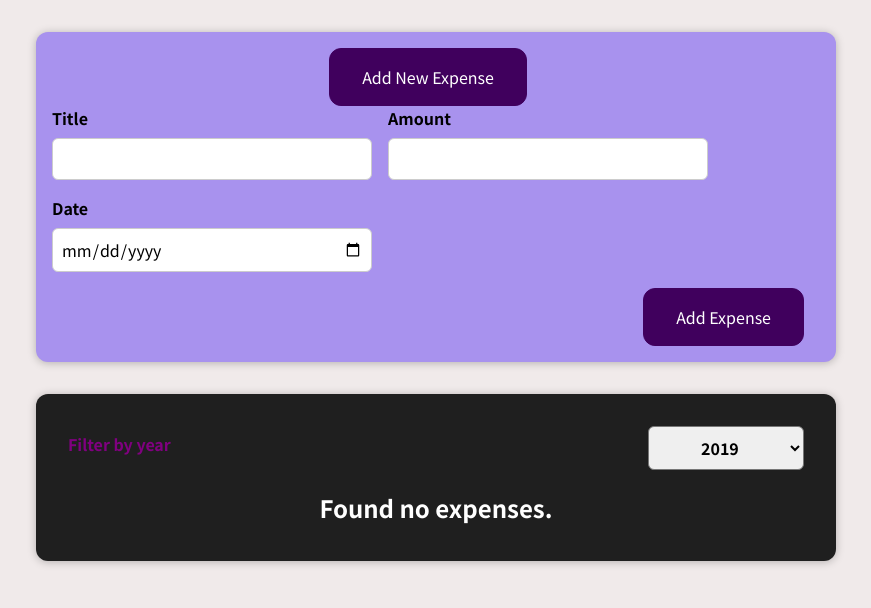
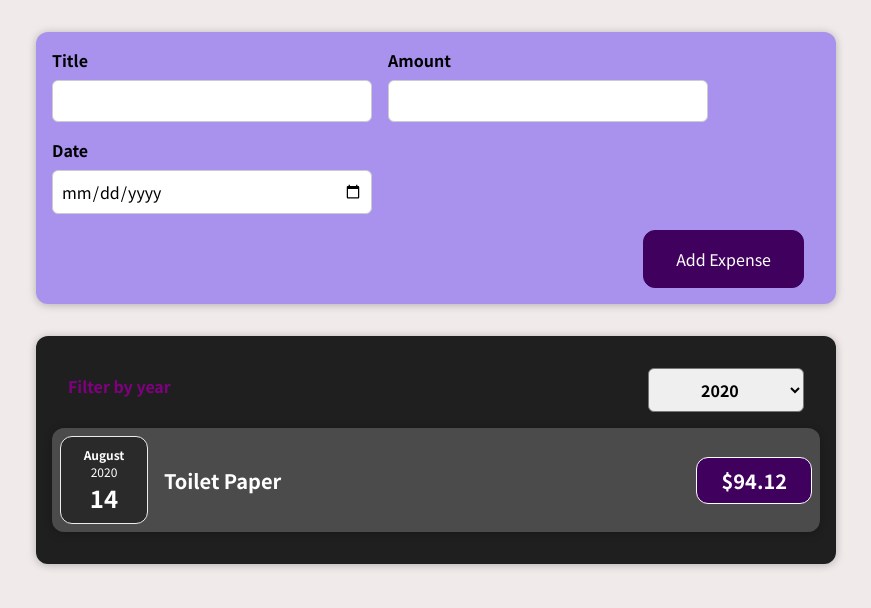
Before and after one commit to laxitabaheti/EXPENSE-APP-IN-REACT, a React (Create React App) app: page / in a window 1280 px wide. Shown: the top 608 px of the page, without its empty margins (204-1075 px from the left). Built offline with nearby package versions, Linux system fonts and the light colour scheme.

Commit message:
debugging

```diff
--- a/src/Expenses.js
+++ b/src/Expenses.js
@@ -1,16 +1,19 @@
+import React, { useState } from "react";
+
+import Card from "./card";
+import ExpensesFilter from "./ExpenseFilter";
 import ExpensesList from "./ExpensesList";
-import React, { useState } from "react";
 import "./Expenses.css";
-import ExpensesFilter from "./ExpenseFilter";
-import Card from "./card";
 
-function Expenses(props) {
-  const [filteredYear, setFilteredYear] = useState("2019");
+const Expenses = (props) => {
+  const [filteredYear, setFilteredYear] = useState("2020");
+
   const filterChangeHandler = (enteredYear) => {
     setFilteredYear(enteredYear);
   };
+
   const filteredExpenses = props.items.filter((expense) => {
-    return expense.date.getFullYear.toString() === filteredYear;
+    return expense.date.getFullYear().toString() === filteredYear;
   });
 
   return (
@@ -20,20 +23,10 @@ function Expenses(props) {
           selected={filteredYear}
           onChangeFilter={filterChangeHandler}
         />
-        {/* {filteredExpenses.length===0 && <p>No content Found!</p>} */}
-        {/* {filteredExpenses.length>0 && filteredExpenses.map((expense) => (<ExpenseItem key={expense.id} title={expense.title} amount={expense.amount} date={expense.date}/>} */}
-
-        {/* {filteredExpenses.length===0?<p>No content Found!</p>:filteredExpenses.map((expense) => (
-          <ExpenseItem
-            key={expense.id}
-            title={expense.title}
-            amount={expense.amount}
-            date={expense.date}
-          />
-        ))} */}
         <ExpensesList items={filteredExpenses} />
       </Card>
     </div>
   );
-}
+};
+
 export default Expenses;
--- a/src/ExpensesList.js
+++ b/src/ExpensesList.js
@@ -1,13 +1,14 @@
+import React from "react";
+
 import ExpenseItem from "./ExpenseItems";
 import "./ExpensesList.css";
 
 const ExpensesList = (props) => {
-  // let expenseContent = <p>No content Found!</p>;
   if (props.items.length === 0) {
     return <h2 className="expenses-list__fallback">Found no expenses.</h2>;
   }
+
   return (
-    <div>
     <ul className="expenses-list">
       {props.items.map((expense) => (
         <ExpenseItem
@@ -18,7 +19,7 @@ const ExpensesList = (props) => {
         />
       ))}
     </ul>
-    </div>
   );
 };
+
 export default ExpensesList;
--- a/src/NewExpense.js
+++ b/src/NewExpense.js
@@ -12,7 +12,7 @@ const NewExpense = (props) => {
 
   return (
     <div className="new-expense">
-      <button> Add New Expense</button>
+      {/* <button> Add New Expense</button> */}
       <NewExpenseForm onSaveExpenseData={SaveExpenseDataHandler} />
     </div>
   );
```
Lines whose indentation alone changed are shown as unchanged.
